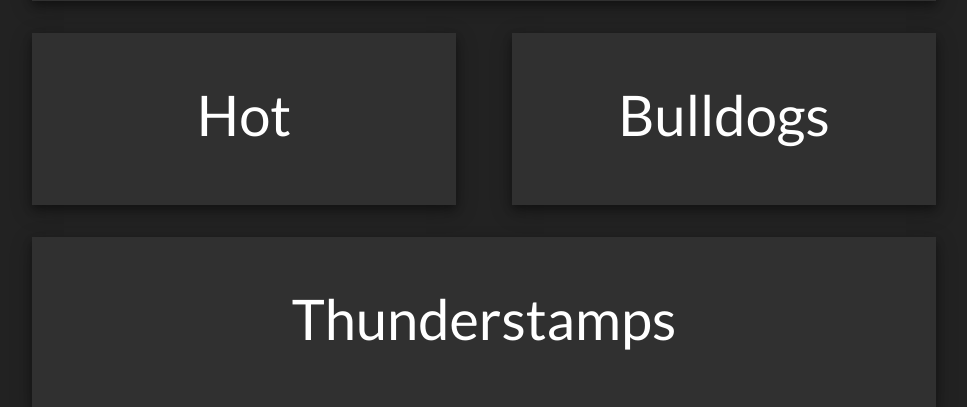
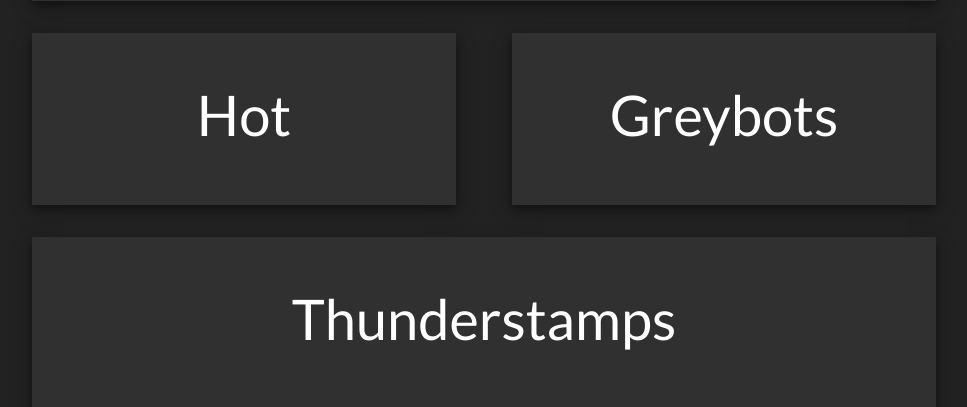
Before and after one commit to SecondRobotics/SecondWebsite, a Django app: template home/templates/home/user_profile.html in a window 1280 px wide. Shown: the part 721-1128 px from the top of the page, without its empty margins (156-1123 px from the left). Run offline with Django 3.2, Linux system fonts and the light colour scheme; the template is opened without the code that fills it, so the values that code supplies are empty; some libraries are stand-ins or nearby versions.

Commit message:
Fix Greybots label on user profile

```diff
--- a/home/templates/home/user_profile.html
+++ b/home/templates/home/user_profile.html
@@ -169,7 +169,7 @@
                 <a
                     href="/highscores/rr/Greybots/"
                     style="color: #fff; text-decoration: none"
-                    >Bulldogs</a
+                    >Greybots</a
                 >
             </h1>
             <h2 style="color: white" class="display-6 fw-normal">
```
